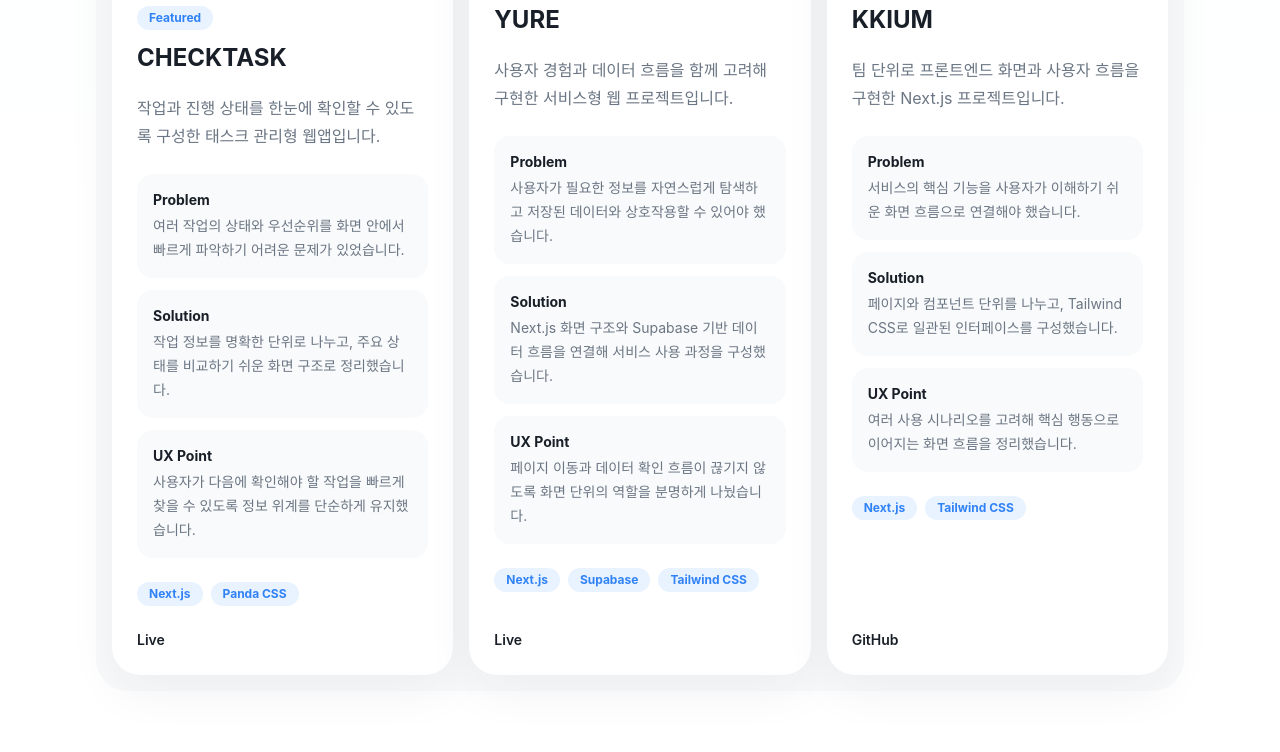
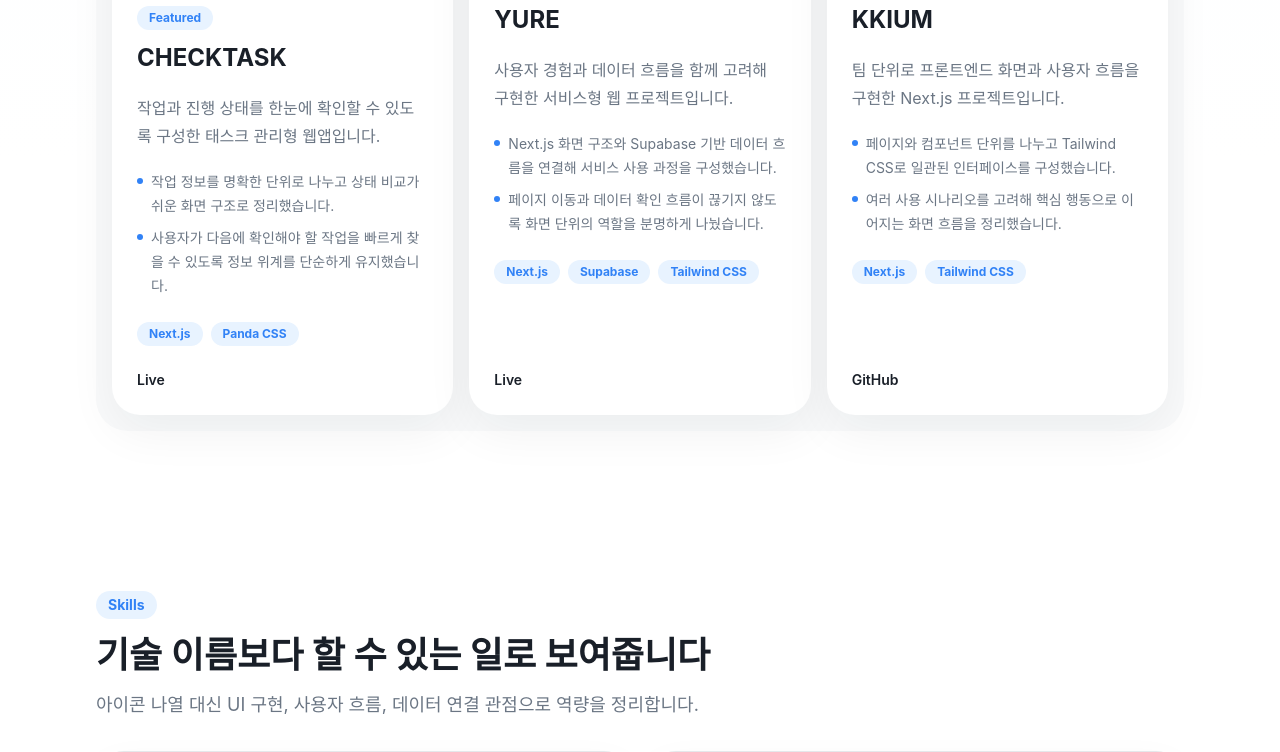
Before and after one commit to sungtaegyeong/portfolio, a Next.js app: page / in a window 1280 px wide. Shown: the part 1180-1932 px from the top of the page. Built offline with nearby package versions, Linux system fonts and the light colour scheme.

Commit message:
style: simplify project cards

```diff
--- a/src/components/sections/ProjectsSection.tsx
+++ b/src/components/sections/ProjectsSection.tsx
@@ -31,20 +31,14 @@ function ProjectCard({ project }: { project: Project }) {
 
         <p className="text-base leading-7 text-[var(--muted)]">{project.summary}</p>
 
-        <dl className="mt-6 space-y-3">
-          <div className="rounded-2xl bg-[var(--surface)] p-4">
-            <dt className="text-sm font-bold text-[var(--foreground)]">Problem</dt>
-            <dd className="mt-1 text-sm leading-6 text-[var(--muted)]">{project.problem}</dd>
-          </div>
-          <div className="rounded-2xl bg-[var(--surface)] p-4">
-            <dt className="text-sm font-bold text-[var(--foreground)]">Solution</dt>
-            <dd className="mt-1 text-sm leading-6 text-[var(--muted)]">{project.solution}</dd>
-          </div>
-          <div className="rounded-2xl bg-[var(--surface)] p-4">
-            <dt className="text-sm font-bold text-[var(--foreground)]">UX Point</dt>
-            <dd className="mt-1 text-sm leading-6 text-[var(--muted)]">{project.uxPoint}</dd>
-          </div>
-        </dl>
+        <ul className="mt-5 space-y-2">
+          {project.highlights.map((highlight) => (
+            <li key={highlight} className="flex gap-2 text-sm leading-6 text-[var(--muted)]">
+              <span className="mt-2 h-1.5 w-1.5 shrink-0 rounded-full bg-[var(--accent)]" />
+              <span>{highlight}</span>
+            </li>
+          ))}
+        </ul>
 
         <div className="mt-6 flex flex-wrap gap-2">
           {project.techStack.map((tech) => (
@@ -72,7 +66,7 @@ export function ProjectsSection() {
       id="projects"
       eyebrow="Featured Projects"
       title="화면의 문제를 구조와 흐름으로 해결한 프로젝트"
-      description="대표 프로젝트 3개는 문제, 해결, UX 판단을 같은 기준으로 비교할 수 있게 정리합니다."
+      description="대표 프로젝트 3개를 실제 화면과 핵심 작업 중심으로 빠르게 훑을 수 있게 정리했습니다."
     >
       <div className="rounded-[32px] bg-[var(--surface)] p-3 sm:p-4">
         <div className="grid gap-4 lg:grid-cols-3">
--- a/src/data/projects.ts
+++ b/src/data/projects.ts
@@ -6,9 +6,7 @@ export type Project = {
     src: string;
     alt: string;
   };
-  problem: string;
-  solution: string;
-  uxPoint: string;
+  highlights: string[];
   techStack: string[];
   liveUrl?: string;
   githubUrl?: string;
@@ -24,9 +22,10 @@ export const featuredProjects: Project[] = [
       src: "/checktask.png",
       alt: "CHECKTASK 프로젝트 화면",
     },
-    problem: "여러 작업의 상태와 우선순위를 화면 안에서 빠르게 파악하기 어려운 문제가 있었습니다.",
-    solution: "작업 정보를 명확한 단위로 나누고, 주요 상태를 비교하기 쉬운 화면 구조로 정리했습니다.",
-    uxPoint: "사용자가 다음에 확인해야 할 작업을 빠르게 찾을 수 있도록 정보 위계를 단순하게 유지했습니다.",
+    highlights: [
+      "작업 정보를 명확한 단위로 나누고 상태 비교가 쉬운 화면 구조로 정리했습니다.",
+      "사용자가 다음에 확인해야 할 작업을 빠르게 찾을 수 있도록 정보 위계를 단순하게 유지했습니다.",
+    ],
     techStack: ["Next.js", "Panda CSS"],
     liveUrl: "https://checktask.kro.kr",
     featured: true,
@@ -39,9 +38,10 @@ export const featuredProjects: Project[] = [
       src: "/yure.jpeg",
       alt: "YURE 프로젝트 화면",
     },
-    problem: "사용자가 필요한 정보를 자연스럽게 탐색하고 저장된 데이터와 상호작용할 수 있어야 했습니다.",
-    solution: "Next.js 화면 구조와 Supabase 기반 데이터 흐름을 연결해 서비스 사용 과정을 구성했습니다.",
-    uxPoint: "페이지 이동과 데이터 확인 흐름이 끊기지 않도록 화면 단위의 역할을 분명하게 나눴습니다.",
+    highlights: [
+      "Next.js 화면 구조와 Supabase 기반 데이터 흐름을 연결해 서비스 사용 과정을 구성했습니다.",
+      "페이지 이동과 데이터 확인 흐름이 끊기지 않도록 화면 단위의 역할을 분명하게 나눴습니다.",
+    ],
     techStack: ["Next.js", "Supabase", "Tailwind CSS"],
     liveUrl: "https://www.yure.me",
   },
@@ -53,9 +53,10 @@ export const featuredProjects: Project[] = [
       src: "/kkium.png",
       alt: "KKIUM 프로젝트 화면",
     },
-    problem: "서비스의 핵심 기능을 사용자가 이해하기 쉬운 화면 흐름으로 연결해야 했습니다.",
-    solution: "페이지와 컴포넌트 단위를 나누고, Tailwind CSS로 일관된 인터페이스를 구성했습니다.",
-    uxPoint: "여러 사용 시나리오를 고려해 핵심 행동으로 이어지는 화면 흐름을 정리했습니다.",
+    highlights: [
+      "페이지와 컴포넌트 단위를 나누고 Tailwind CSS로 일관된 인터페이스를 구성했습니다.",
+      "여러 사용 시나리오를 고려해 핵심 행동으로 이어지는 화면 흐름을 정리했습니다.",
+    ],
     techStack: ["Next.js", "Tailwind CSS"],
     githubUrl: "https://github.com/team-KKIUM/KKIUM-FE",
   },
```
Also changed, not shown: 1 other file (tests, documents, lock files or other folders).
